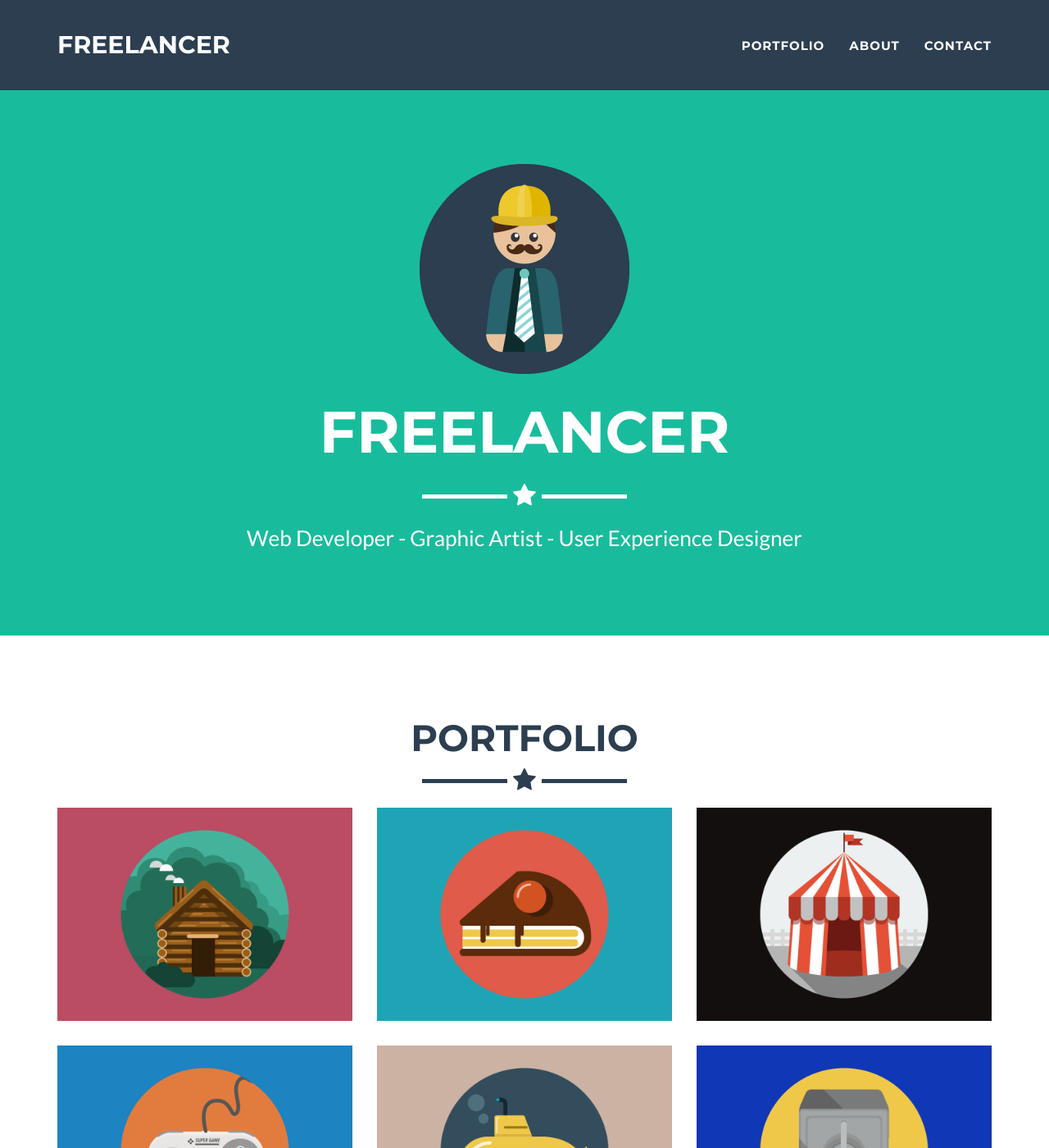
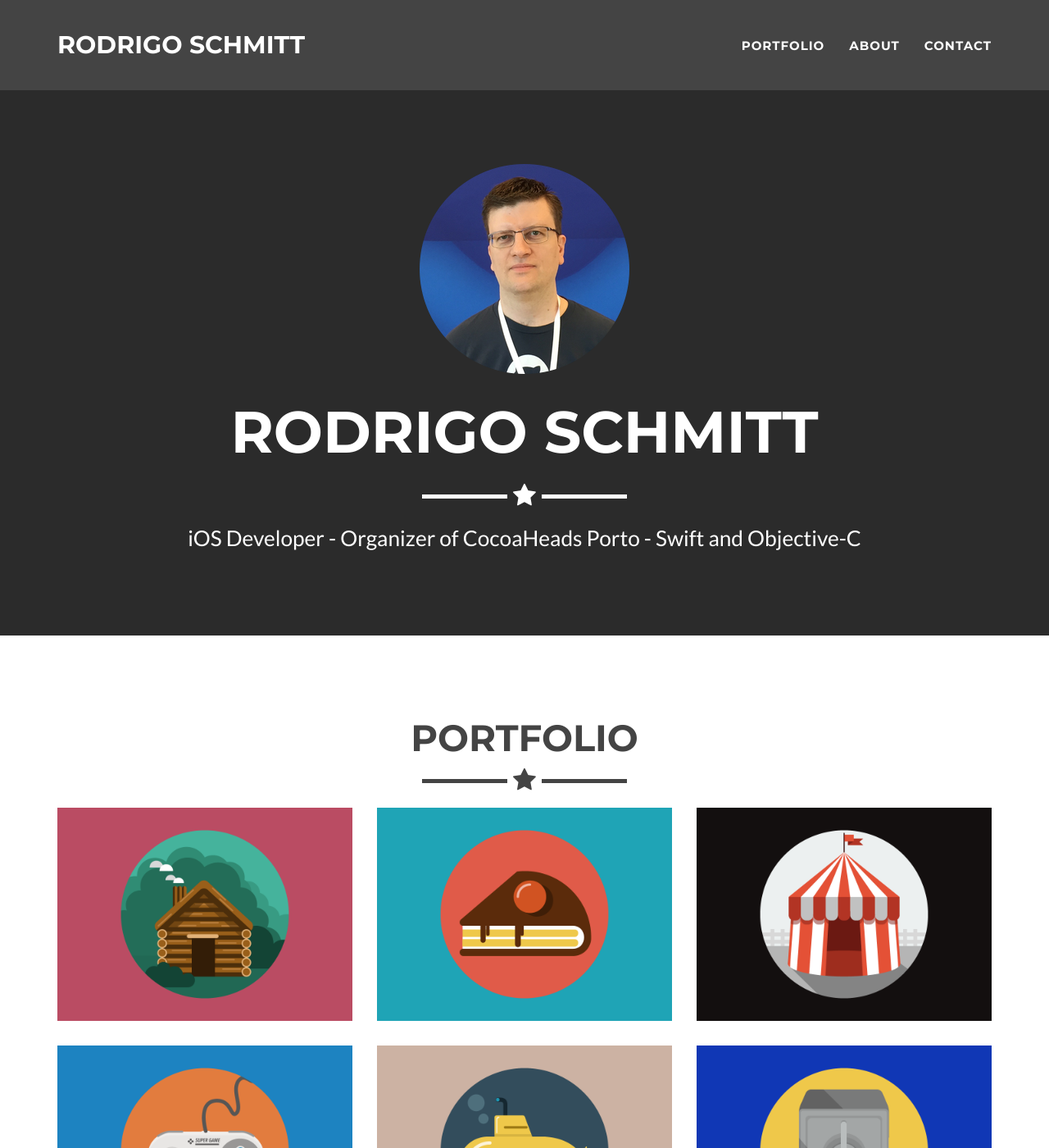
Before and after one commit to rodrigoschmitt/rodrigoschmitt.github.io, a Jekyll site: the page built from index.html, in a window 1280 px wide and 1400 px high. Shown: the whole window at 82% size. Built offline with Jekyll 4.4.1, drawn with Linux system fonts in a browser that asks for light colours; some of the changed text lies outside the part shown.

Commit message:
About, new colors and new profile image

```diff
--- a/_config.yml
+++ b/_config.yml
@@ -1,11 +1,11 @@
 # Site settings
-title: Freelancer
-email: your-email@domain.com
-url: https://example.github.io
+title: Rodrigo Schmitt
+email: rsandrade@gmail.com
+url: https://rodrigoschmitt.github.io
 description: "Write an awesome description for your new site here. You can edit this line in _config.yml. It will appear in your document head meta (for Google search results) and in your feed.xml site description."
-keywords: "your keywords, separated by commas"
-skills: "Web Developer - Graphic Artist - User Experience Designer"
-meta_author: LastName FirstName
+keywords: "iOS,Developer,Swift,Objective-C,Git"
+skills: "iOS Developer - Organizer of CocoaHeads Porto - Swift and Objective-C"
+meta_author: Schmitt Rodrigo
 
 # Google webmaster tools
 google_verify:
@@ -25,14 +25,14 @@ disqus_shortname: myshortname
 
 # Color settings (hex-codes without the leading hash-tag)
 color:
-  primary: 18bc9c #80B3FF
-  primary-rgb: "24,288,156" #"128,179,255"
-  secondary: 2c3e50 #FD6E8A
-  secondary-dark: 233140 #A2122F
+  primary: 2b2b2b #80B3FF
+  primary-rgb: "43,43,43" #"128,179,255"
+  secondary: 444444 #FD6E8A
+  secondary-dark: 333333 #A2122F
 
 # Footer settings
 footer:
-  copyright: Dr. Henry Jekyll
+  copyright: Rodrigo Schmitt
   location: Location
   social: Around the Web
   credits: Credits
@@ -40,20 +40,17 @@ footer:
 # Social networks usernames (many more available: google-plus, flickr, dribbble, pinterest, instagram, tumblr, linkedin, etc.)
 social:
   - title: twitter
-    url: http://twitter.com/jekyllrb
+    url: http://twitter.com/rodrigoschmitt
   - title: facebook
     url:
-  - title: stack-overflow
-    url: http://stackoverflow.com/questions/tagged/jekyll
   - title: bitbucket
     url: http://bitbucket.org/jekyll
   - title: github
-    url: http://github.com/jekyll
+    url: http://github.com/rodrigoschmitt
 
 # Postal address (add as many lines as necessary)
 address:
-  - line: 3481 Melrose Place
-  - line: Beverly Hills, CA 90210
+  - line: Porto, Portugal
 
 # Credits content
 credits: 'Freelancer is a free to use, open source Bootstrap theme created by <a href="http://startbootstrap.com">Start Bootstrap</a>.'
--- a/_includes/about.html
+++ b/_includes/about.html
@@ -9,10 +9,11 @@
             </div>
             <div class="row">
                 <div class="col-lg-4 col-lg-offset-2">
-                    <p>Freelancer is a free bootstrap theme created by Start Bootstrap. The download includes the complete source files including HTML, CSS, and JavaScript as well as optional LESS stylesheets for easy customization.</p>
+                    <p>iOS Engineer with 18 years development experience. Since 2009 working with iOS, like in Grupo RBS, worked for 4 years as responsible for creating and coordinating the RBS' mobile team. With more than 15 apps in App Store from different companies, strong knowledge on Swift and Objective-C.</p>
                 </div>
                 <div class="col-lg-4">
-                    <p>Whether you're a student looking to showcase your work, a professional looking to attract clients, or a graphic artist looking to share your projects, this template is the perfect starting point! </p>
+                    <p>Strong experience on Xcode Server with Code Coverage and Continuous Integration.
+Experience as backend developer using .Net and SQL Server. Experience on apps analytics. Degree in System Analysis and Development.</p>
                 </div>
                 <div class="col-lg-8 col-lg-offset-2 text-center">
                     <a href="https://github.com/jeromelachaud/freelancer-theme" class="btn btn-lg btn-outline">
```
Also changed, not shown: img/profile.png.
